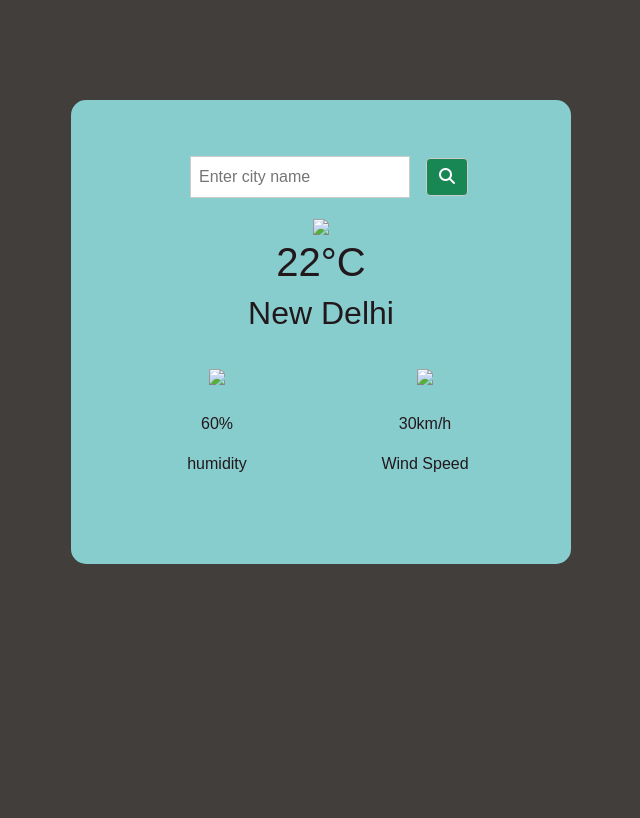
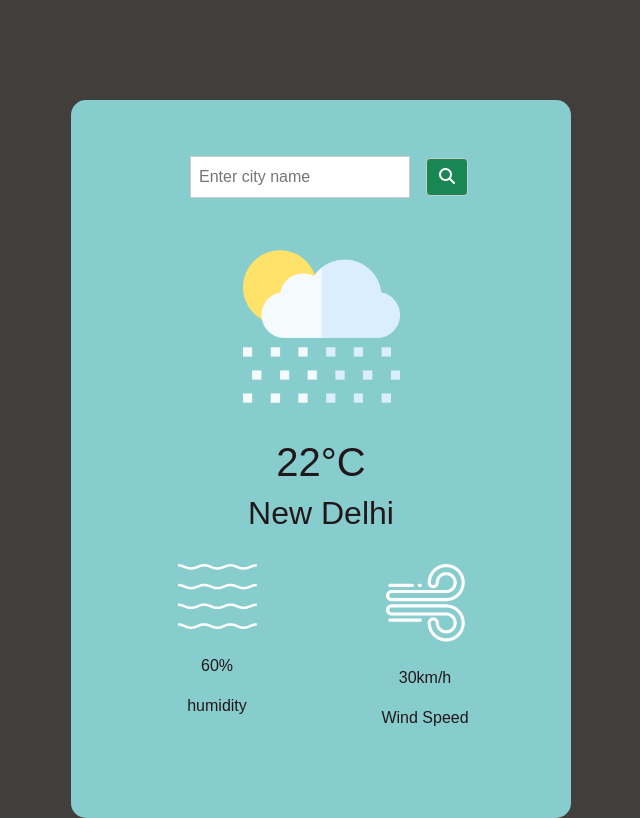
Before and after one commit to sasimani34/weatherapp, a plain HTML site: page index.html in a window 1280 px wide. Shown: the whole page, without its empty margins (319-959 px from the left). Drawn offline with nearby package versions, Linux system fonts and the light colour scheme; no server answers.

Commit message:
first commit

```diff
--- a/index.html
+++ b/index.html
@@ -16,21 +16,21 @@
             <button class="btn btn-success"><i class="fa-solid fa-magnifying-glass"></i></button>
         </div>
         <div class="weather">
-           <img src="/weather app/images/rain.png" class="weather-icon">
+           <img src="/weatherapp/images/rain.png" class="weather-icon">
             <h1 class="temp">22°C </h1>
             <h2 class="city">New Delhi</h2>
         </div>
         <div class="details mb-2">
             <div class="row p-4">
                 <div class="col md-6">
-                    <img src="/weather app/images/humidity.png">
+                    <img src="/weatherapp/images/humidity.png">
                     <div class="mt-4">
                         <p class="humidity">60%</p>
                         <p>humidity</p>
                     </div>
                 </div>
                 <div class="col md-6">
-                    <img src="/weather app/images/wind.png">
+                    <img src="/weatherapp/images/wind.png">
                     <div class="mt-4">
                         <p class="wind">30km/h</p>
                         <p>Wind Speed</p>
```
